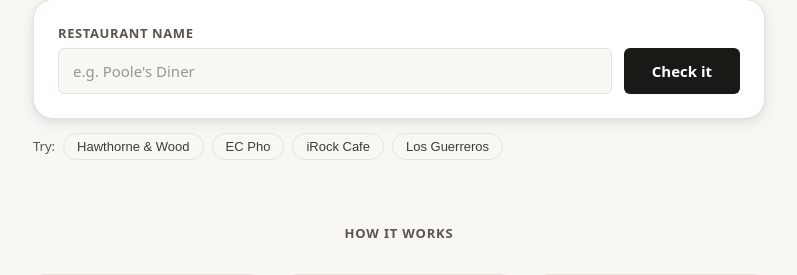
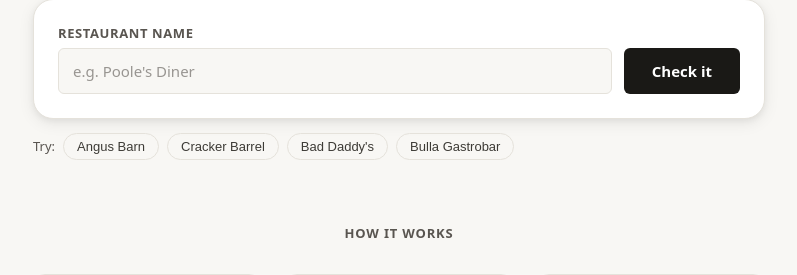
Before and after one commit to nocapchicken/nocapchicken.github.io, a Flask app: page / in a window 1280 px wide. Shown: the part 407-682 px from the top of the page, without its empty margins (241-1038 px from the left). Run offline with Flask 3, Linux system fonts and the light colour scheme.

Commit message:
polish docs, examples, and deployment clarity
- Add badges (Render, GitHub Pages, Python) to README
- Update project tree to match current repo structure
- Clarify two-service deployment architecture (Pages frontend + Render backend)
- Replace example restaurant chips with verified dataset entries
  (Angus Barn, Cracker Barrel, Bad Daddy's, Bulla Gastrobar)
- Remove stale Yelp reference from CLAUDE.md
- Fix approximate restaurant count

Co-Authored-By: Claude Opus 4.6 (1M context) <noreply@anthropic.com>

```diff
--- a/app/templates/index.html
+++ b/app/templates/index.html
@@ -70,10 +70,10 @@
         </form>
         <div class="examples-row" aria-label="Try an example">
           <span class="examples-label">Try:</span>
-          <button class="example-chip" type="button" data-name="Hawthorne &amp; Wood">Hawthorne &amp; Wood</button>
-          <button class="example-chip" type="button" data-name="EC Pho Vietnamese Noodle House">EC Pho</button>
-          <button class="example-chip" type="button" data-name="iRock Cafe">iRock Cafe</button>
-          <button class="example-chip" type="button" data-name="Los Guerreros Mexican Restaurant">Los Guerreros</button>
+          <button class="example-chip" type="button" data-name="Angus Barn">Angus Barn</button>
+          <button class="example-chip" type="button" data-name="Cracker Barrel Old Country Store">Cracker Barrel</button>
+          <button class="example-chip" type="button" data-name="Bad Daddy's Burger Bar">Bad Daddy's</button>
+          <button class="example-chip" type="button" data-name="Bulla Gastrobar Charlotte">Bulla Gastrobar</button>
         </div>
       </section>
 
```
Also changed, not shown: CLAUDE.md (+1 -1 lines), docs/index.html (+4 -4 lines), README.md.
